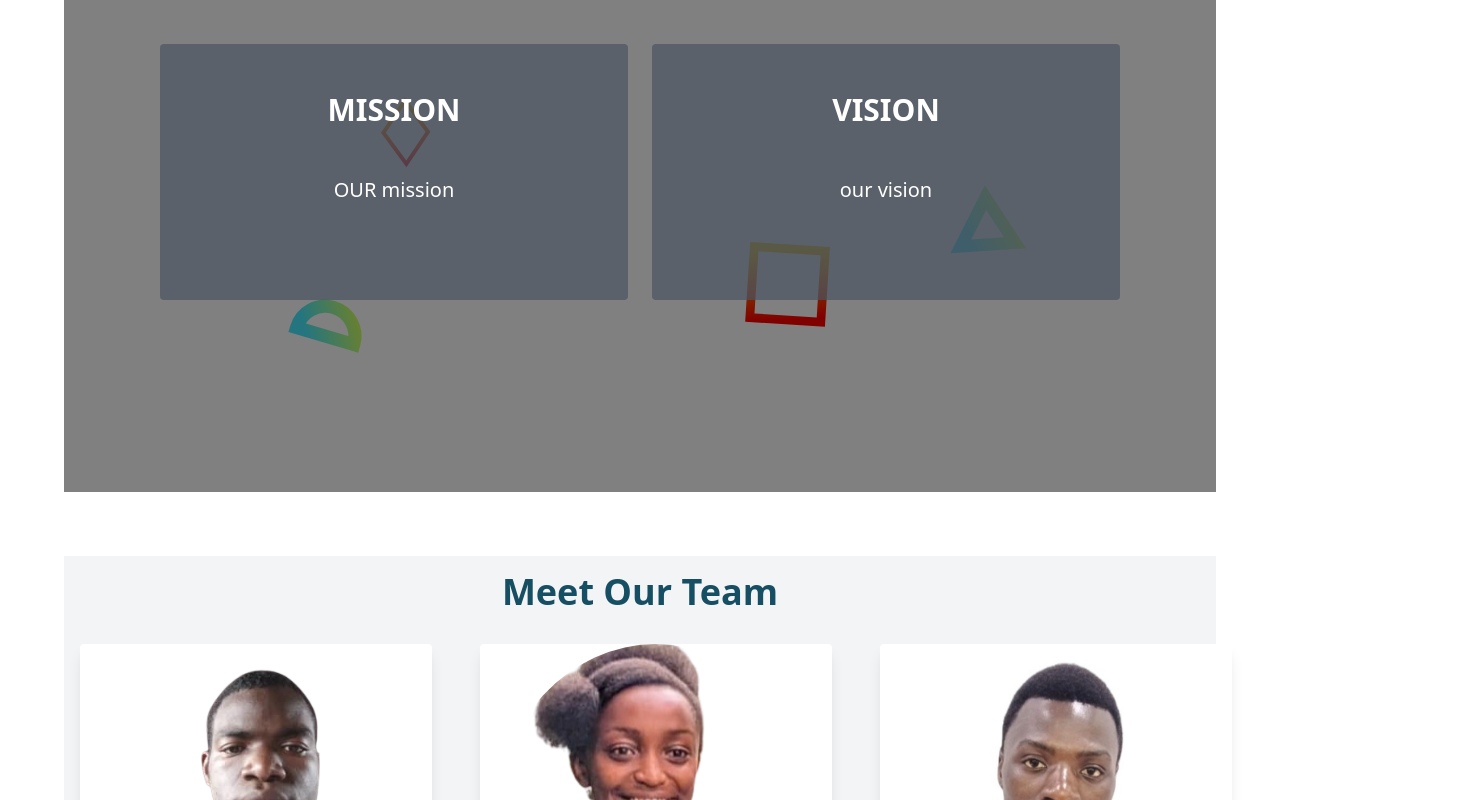
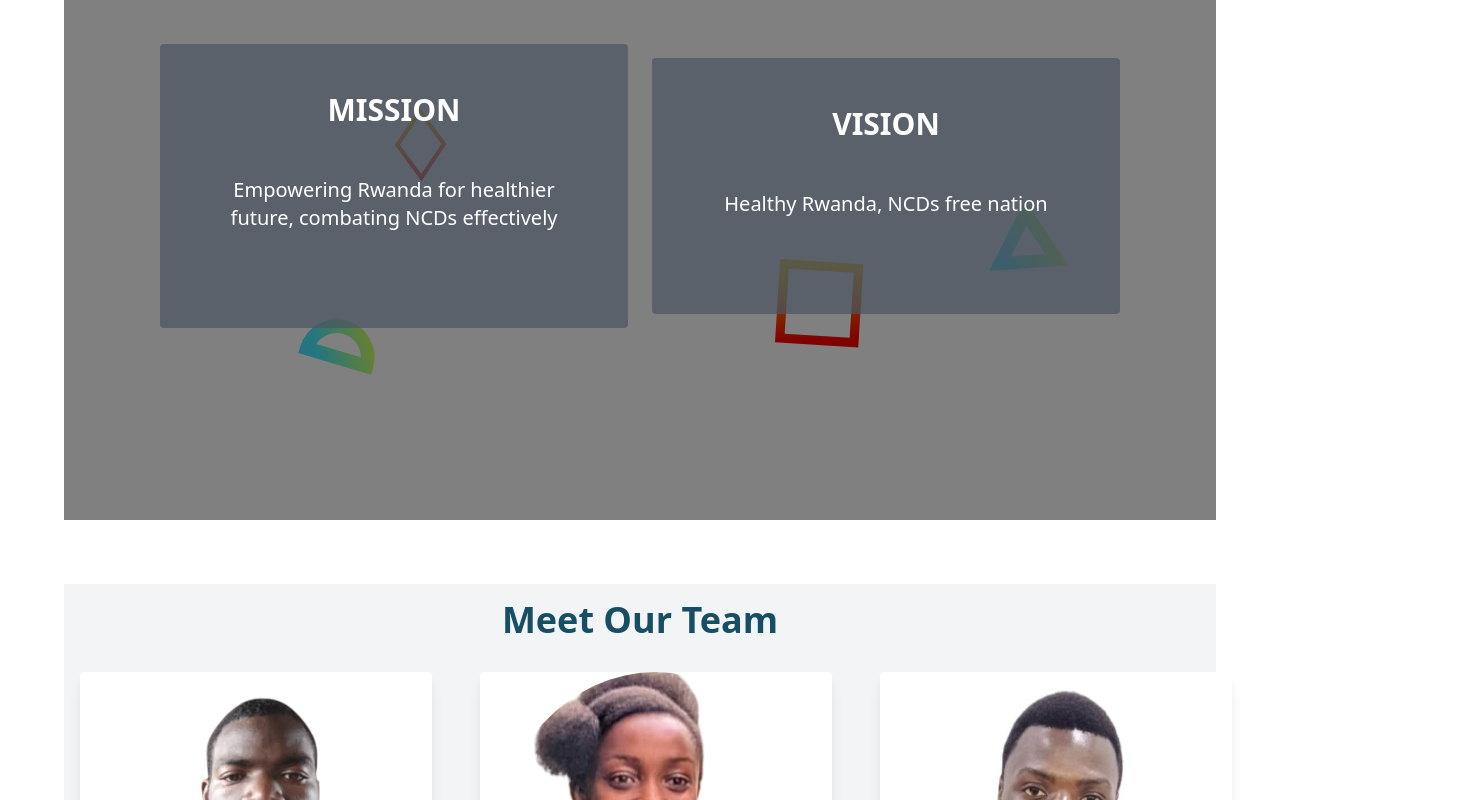
Before and after one commit to niyobern/obed, a Next.js app: page / in a window 1280 px wide. Shown: the part 1840-2640 px from the top of the page, 1474 px wide, since content can reach past the window. Built offline with nearby package versions, Linux system fonts and the light colour scheme.

Commit message:
addedd miss vision

```diff
--- a/components/vmission.js
+++ b/components/vmission.js
@@ -7,11 +7,11 @@ export default function VM(){
         {/* <Image src={background} alt="background" fill={true} className="opacity-50"/> */}
         <div className="bg-gray-600 bg-opacity-70 rounded w-full py-12 flex flex-col items-center relative z-20">
             <span className="text-white text-3xl font-bold uppercase">Mission</span>
-            <p className="text-white text-xl text-center p-4 md:p-12" id="mission">OUR mission</p>
+            <p className="text-white text-xl text-center p-4 md:p-12" id="mission">Empowering Rwanda for healthier future, combating NCDs effectively</p>
         </div>
         <div className="bg-gray-600 bg-opacity-70 rounded w-full py-12 flex flex-col items-center z-20">
             <span className="text-white text-3xl font-bold uppercase">Vision</span>
-            <p className="text-white text-xl text-center p-4 md:p-12" id="vision">our vision</p>
+            <p className="text-white text-xl text-center p-4 md:p-12" id="vision">Healthy Rwanda, NCDs free nation</p>
         </div>
     </div>
     )
```
